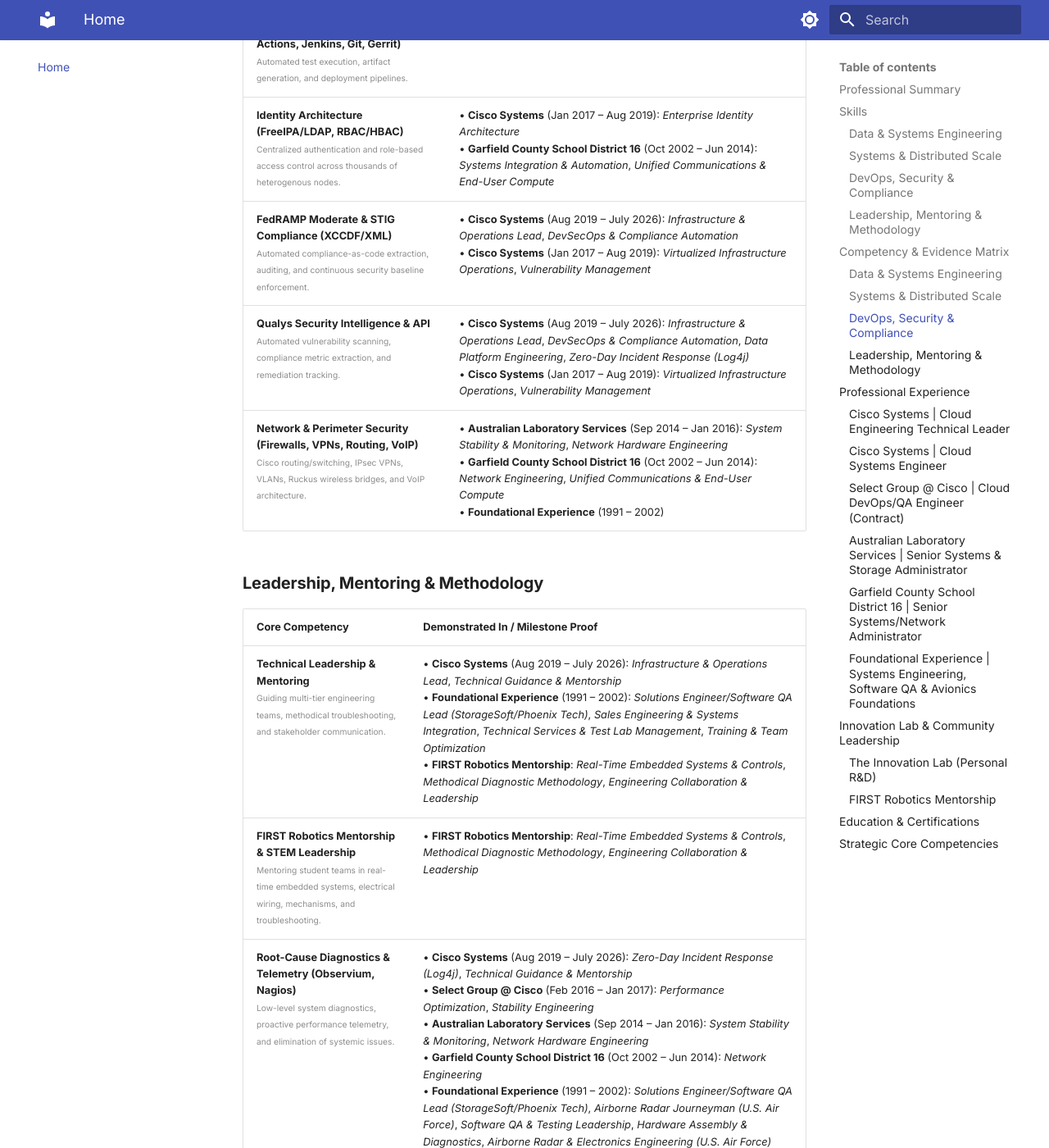
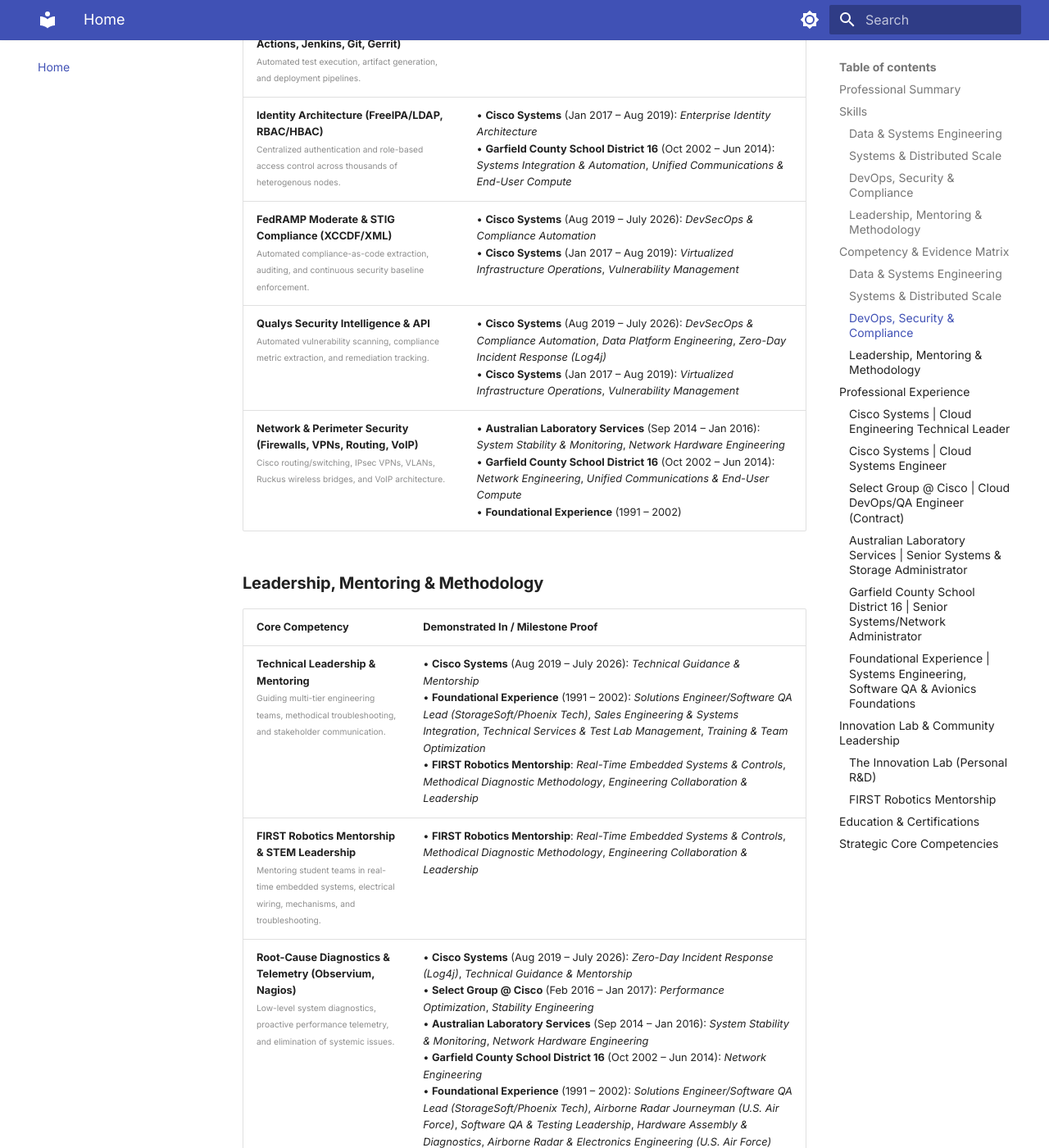
Before and after one commit to celttechie/celttechie.github.io, an MkDocs documentation site: the page built from docs/index.md, in a window 1280 px wide and 1400 px high, scrolled down 5257 px. Shown: the whole window at 82% size. Built offline with MkDocs 1.6.1 and Material for MkDocs 9.7.7, drawn with Linux system fonts in a browser that asks for light colours; some of the changed text lies outside the part shown.

Commit message:
Streamline Cisco TL short resume bullets to jump straight into technical achievements

```diff
--- a/docs/index.md
+++ b/docs/index.md
@@ -33,7 +33,7 @@
 
 | Core Competency | Demonstrated In / Milestone Proof |
 | :--- | :--- |
-| **Cisco UCS & Fabric Interconnect**<br/><small style='color: #666;'>Enterprise bare-metal compute and fabric interconnect administration.</small> | • **Cisco Systems** (Aug 2019 – July 2026): *Infrastructure & Operations Lead*, *Inventory Analytics & Infrastructure Operations*<br/>• **Cisco Systems** (Jan 2017 – Aug 2019): *Virtualized Infrastructure Operations* |
+| **Cisco UCS & Fabric Interconnect**<br/><small style='color: #666;'>Enterprise bare-metal compute and fabric interconnect administration.</small> | • **Cisco Systems** (Aug 2019 – July 2026): *Inventory Analytics & Infrastructure Operations*<br/>• **Cisco Systems** (Jan 2017 – Aug 2019): *Virtualized Infrastructure Operations* |
 | **OpenStack (Nova, Heat, Neutron, Glance)**<br/><small style='color: #666;'>Public/private cloud orchestration, scheduler tuning, and infrastructure verification.</small> | • **Cisco Systems** (Jan 2017 – Aug 2019): *Enterprise Identity Architecture*<br/>• **Select Group @ Cisco** (Feb 2016 – Jan 2017): *Performance Optimization*, *Infrastructure-as-Code at Scale*, *Stability Engineering*, *Cloud QA & Orchestration* |
 | **Virtualization (vSphere/ESXi, XenServer, Proxmox/KVM, VirtualBox)**<br/><small style='color: #666;'>High-density enterprise virtualization, clustering, and VM lifecycle automation.</small> | • **Cisco Systems** (Jan 2017 – Aug 2019): *Virtualized Infrastructure Operations*<br/>• **Select Group @ Cisco** (Feb 2016 – Jan 2017): *Infrastructure-as-Code at Scale*, *Cloud Infrastructure Evaluation*<br/>• **Australian Laboratory Services** (Sep 2014 – Jan 2016): *Distributed Storage & Virtualization*<br/>• **Garfield County School District 16** (Oct 2002 – Jun 2014): *Infrastructure & Systems Virtualization* |
 | **Distributed Storage (Ceph RBD, iSCSI)**<br/><small style='color: #666;'>High-availability distributed storage clusters, snapshot management, and performance benchmarking.</small> | • **Australian Laboratory Services** (Sep 2014 – Jan 2016): *Distributed Storage & Virtualization*, *Infrastructure Automation* |
@@ -48,8 +48,8 @@
 | **Ansible & SaltStack (IaC & Automation)**<br/><small style='color: #666;'>Automated configuration management, fleet audits, and rapid node provisioning.</small> | • **Cisco Systems** (Aug 2019 – July 2026): *DevSecOps & Compliance Automation*, *Zero-Day Incident Response (Log4j)*<br/>• **Cisco Systems** (Jan 2017 – Aug 2019): *Enterprise Identity Architecture*<br/>• **Select Group @ Cisco** (Feb 2016 – Jan 2017): *Infrastructure-as-Code at Scale*, *Cloud QA & Orchestration*<br/>• **Australian Laboratory Services** (Sep 2014 – Jan 2016): *Infrastructure Automation* |
 | **CI/CD & Version Control (GitHub Actions, Jenkins, Git, Gerrit)**<br/><small style='color: #666;'>Automated test execution, artifact generation, and deployment pipelines.</small> | Foundation & Continuous Application |
 | **Identity Architecture (FreeIPA/LDAP, RBAC/HBAC)**<br/><small style='color: #666;'>Centralized authentication and role-based access control across thousands of heterogenous nodes.</small> | • **Cisco Systems** (Jan 2017 – Aug 2019): *Enterprise Identity Architecture*<br/>• **Garfield County School District 16** (Oct 2002 – Jun 2014): *Systems Integration & Automation*, *Unified Communications & End-User Compute* |
-| **FedRAMP Moderate & STIG Compliance (XCCDF/XML)**<br/><small style='color: #666;'>Automated compliance-as-code extraction, auditing, and continuous security baseline enforcement.</small> | • **Cisco Systems** (Aug 2019 – July 2026): *Infrastructure & Operations Lead*, *DevSecOps & Compliance Automation*<br/>• **Cisco Systems** (Jan 2017 – Aug 2019): *Virtualized Infrastructure Operations*, *Vulnerability Management* |
-| **Qualys Security Intelligence & API**<br/><small style='color: #666;'>Automated vulnerability scanning, compliance metric extraction, and remediation tracking.</small> | • **Cisco Systems** (Aug 2019 – July 2026): *Infrastructure & Operations Lead*, *DevSecOps & Compliance Automation*, *Data Platform Engineering*, *Zero-Day Incident Response (Log4j)*<br/>• **Cisco Systems** (Jan 2017 – Aug 2019): *Virtualized Infrastructure Operations*, *Vulnerability Management* |
+| **FedRAMP Moderate & STIG Compliance (XCCDF/XML)**<br/><small style='color: #666;'>Automated compliance-as-code extraction, auditing, and continuous security baseline enforcement.</small> | • **Cisco Systems** (Aug 2019 – July 2026): *DevSecOps & Compliance Automation*<br/>• **Cisco Systems** (Jan 2017 – Aug 2019): *Virtualized Infrastructure Operations*, *Vulnerability Management* |
+| **Qualys Security Intelligence & API**<br/><small style='color: #666;'>Automated vulnerability scanning, compliance metric extraction, and remediation tracking.</small> | • **Cisco Systems** (Aug 2019 – July 2026): *DevSecOps & Compliance Automation*, *Data Platform Engineering*, *Zero-Day Incident Response (Log4j)*<br/>• **Cisco Systems** (Jan 2017 – Aug 2019): *Virtualized Infrastructure Operations*, *Vulnerability Management* |
 | **Network & Perimeter Security (Firewalls, VPNs, Routing, VoIP)**<br/><small style='color: #666;'>Cisco routing/switching, IPsec VPNs, VLANs, Ruckus wireless bridges, and VoIP architecture.</small> | • **Australian Laboratory Services** (Sep 2014 – Jan 2016): *System Stability & Monitoring*, *Network Hardware Engineering*<br/>• **Garfield County School District 16** (Oct 2002 – Jun 2014): *Network Engineering*, *Unified Communications & End-User Compute*<br/>• **Foundational Experience** (1991 – 2002) |
 
 
@@ -57,7 +57,7 @@
 
 | Core Competency | Demonstrated In / Milestone Proof |
 | :--- | :--- |
-| **Technical Leadership & Mentoring**<br/><small style='color: #666;'>Guiding multi-tier engineering teams, methodical troubleshooting, and stakeholder communication.</small> | • **Cisco Systems** (Aug 2019 – July 2026): *Infrastructure & Operations Lead*, *Technical Guidance & Mentorship*<br/>• **Foundational Experience** (1991 – 2002): *Solutions Engineer/Software QA Lead (StorageSoft/Phoenix Tech)*, *Sales Engineering & Systems Integration*, *Technical Services & Test Lab Management*, *Training & Team Optimization*<br/>• **FIRST Robotics Mentorship**: *Real-Time Embedded Systems & Controls*, *Methodical Diagnostic Methodology*, *Engineering Collaboration & Leadership* |
+| **Technical Leadership & Mentoring**<br/><small style='color: #666;'>Guiding multi-tier engineering teams, methodical troubleshooting, and stakeholder communication.</small> | • **Cisco Systems** (Aug 2019 – July 2026): *Technical Guidance & Mentorship*<br/>• **Foundational Experience** (1991 – 2002): *Solutions Engineer/Software QA Lead (StorageSoft/Phoenix Tech)*, *Sales Engineering & Systems Integration*, *Technical Services & Test Lab Management*, *Training & Team Optimization*<br/>• **FIRST Robotics Mentorship**: *Real-Time Embedded Systems & Controls*, *Methodical Diagnostic Methodology*, *Engineering Collaboration & Leadership* |
 | **FIRST Robotics Mentorship & STEM Leadership**<br/><small style='color: #666;'>Mentoring student teams in real-time embedded systems, electrical wiring, mechanisms, and troubleshooting.</small> | • **FIRST Robotics Mentorship**: *Real-Time Embedded Systems & Controls*, *Methodical Diagnostic Methodology*, *Engineering Collaboration & Leadership* |
 | **Root-Cause Diagnostics & Telemetry (Observium, Nagios)**<br/><small style='color: #666;'>Low-level system diagnostics, proactive performance telemetry, and elimination of systemic issues.</small> | • **Cisco Systems** (Aug 2019 – July 2026): *Zero-Day Incident Response (Log4j)*, *Technical Guidance & Mentorship*<br/>• **Select Group @ Cisco** (Feb 2016 – Jan 2017): *Performance Optimization*, *Stability Engineering*<br/>• **Australian Laboratory Services** (Sep 2014 – Jan 2016): *System Stability & Monitoring*, *Network Hardware Engineering*<br/>• **Garfield County School District 16** (Oct 2002 – Jun 2014): *Network Engineering*<br/>• **Foundational Experience** (1991 – 2002): *Solutions Engineer/Software QA Lead (StorageSoft/Phoenix Tech)*, *Airborne Radar Journeyman (U.S. Air Force)*, *Software QA & Testing Leadership*, *Hardware Assembly & Diagnostics*, *Airborne Radar & Electronics Engineering (U.S. Air Force)*<br/>• **FIRST Robotics Mentorship**: *Real-Time Embedded Systems & Controls*, *Methodical Diagnostic Methodology*, *Engineering Collaboration & Leadership* |
 | **Rapid Technical Adaptation & SME Authority**<br/><small style='color: #666;'>Proven track record of mastering unfamiliar architectures quickly and becoming an organizational SME.</small> | • **Cisco Systems** (Aug 2019 – July 2026)<br/>• **Select Group @ Cisco** (Feb 2016 – Jan 2017)<br/>• **Australian Laboratory Services** (Sep 2014 – Jan 2016)<br/>• **Foundational Experience** (1991 – 2002) |
```
Also changed, not shown: docs/sections/exp_01_cisco_tl_short.md (+0 -1 lines), 5 other files.
